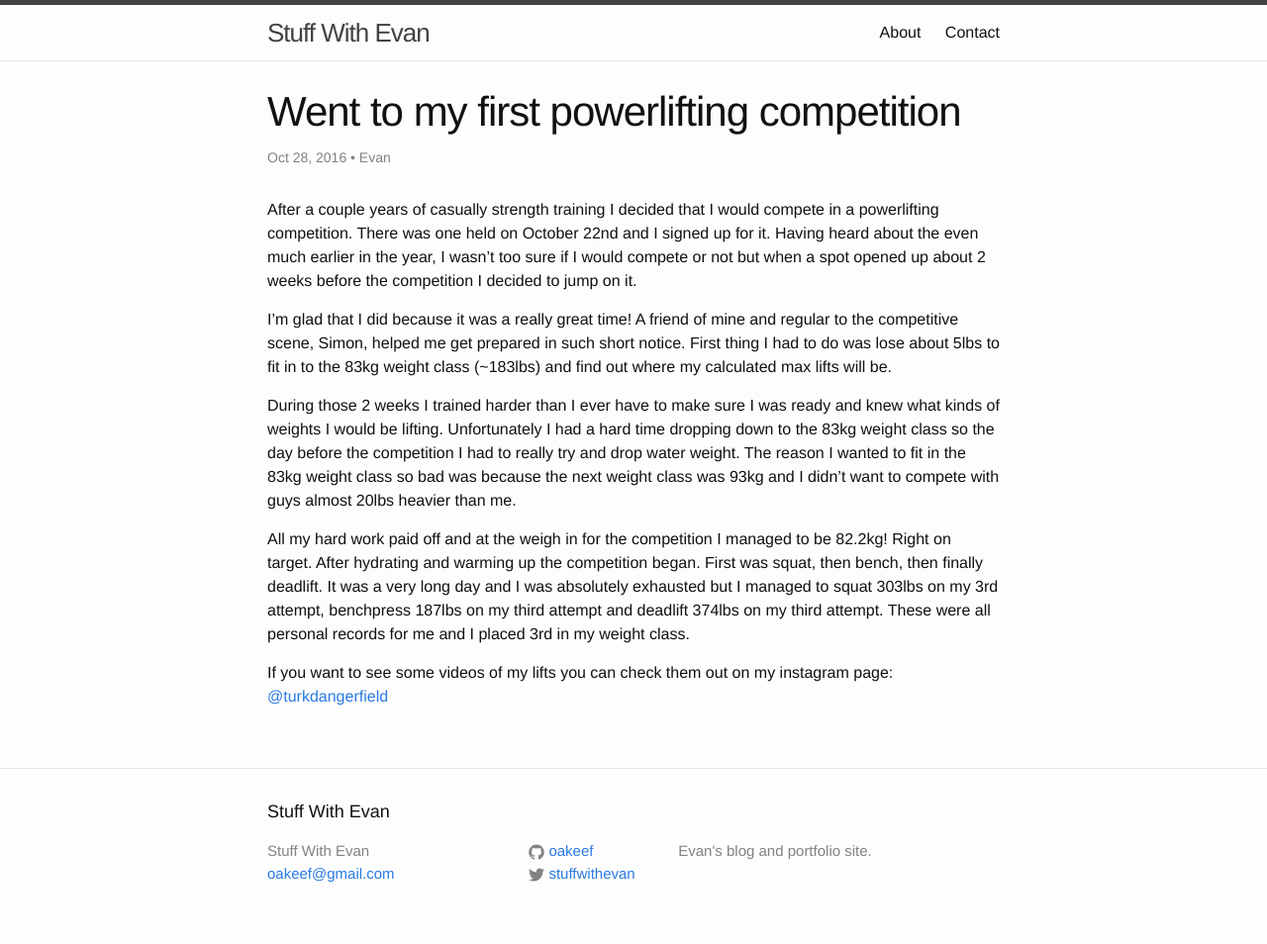
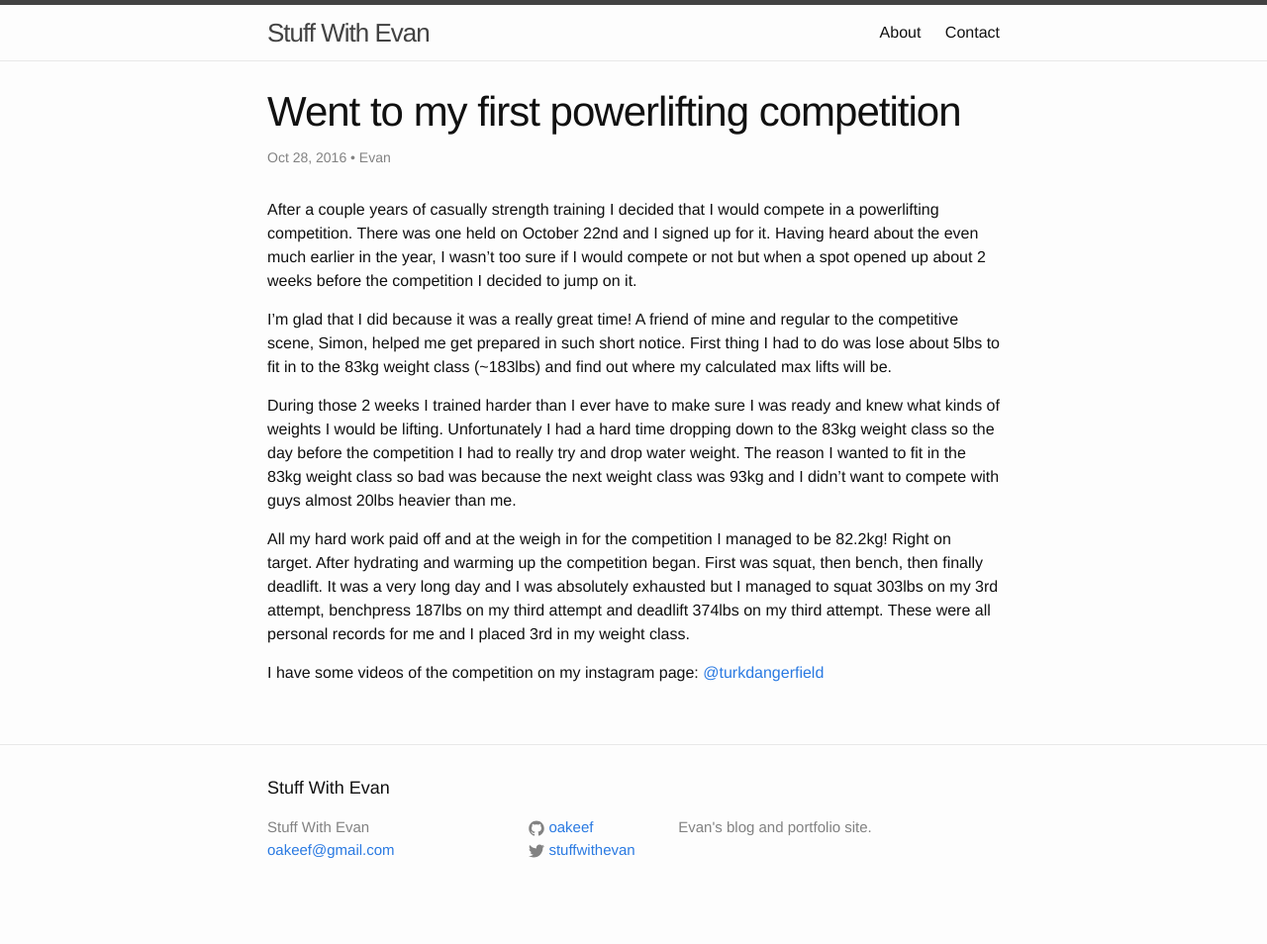
Before and after one commit to oakeef/oakeef.github.io, a Jekyll site: the page built from _posts/2016-10-28-Powerlifting-competition.markdown, in a window 1280 px wide. Shown: the whole page at 99% size. Built offline with Jekyll 4.4.1, drawn with Linux system fonts in a browser that asks for light colours; after the commit the page ends 930 px from its top, so only the background shows below that.

Commit message:
cleaned up a line of text
Line was too long and link went off the line

```diff
--- a/_posts/2016-10-28-Powerlifting-competition.markdown
+++ b/_posts/2016-10-28-Powerlifting-competition.markdown
@@ -14,4 +14,4 @@ During those 2 weeks I trained harder than I ever have to make sure I was ready
 
 All my hard work paid off and at the weigh in for the competition I managed to be 82.2kg! Right on target. After hydrating and warming up the competition began. First was squat, then bench, then finally deadlift. It was a very long day and I was absolutely exhausted but I managed to squat 303lbs on my 3rd attempt, benchpress 187lbs on my third attempt and deadlift 374lbs on my third attempt. These were all personal records for me and I placed 3rd in my weight class.
 
-If you want to see some videos of my lifts you can check them out on my instagram page: [@turkdangerfield](https://www.instagram.com/turkdangerfield/)
+I have some videos of the competition on my instagram page: [@turkdangerfield](https://www.instagram.com/turkdangerfield/)
```
